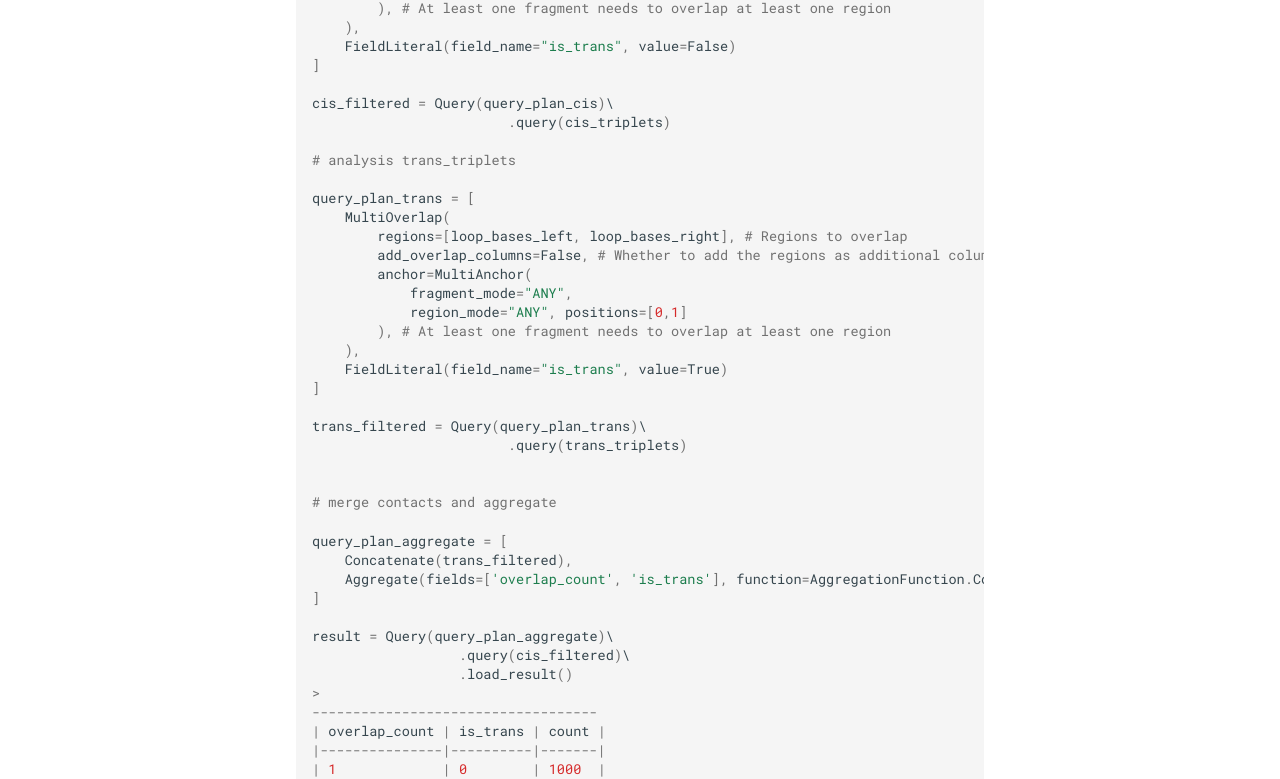
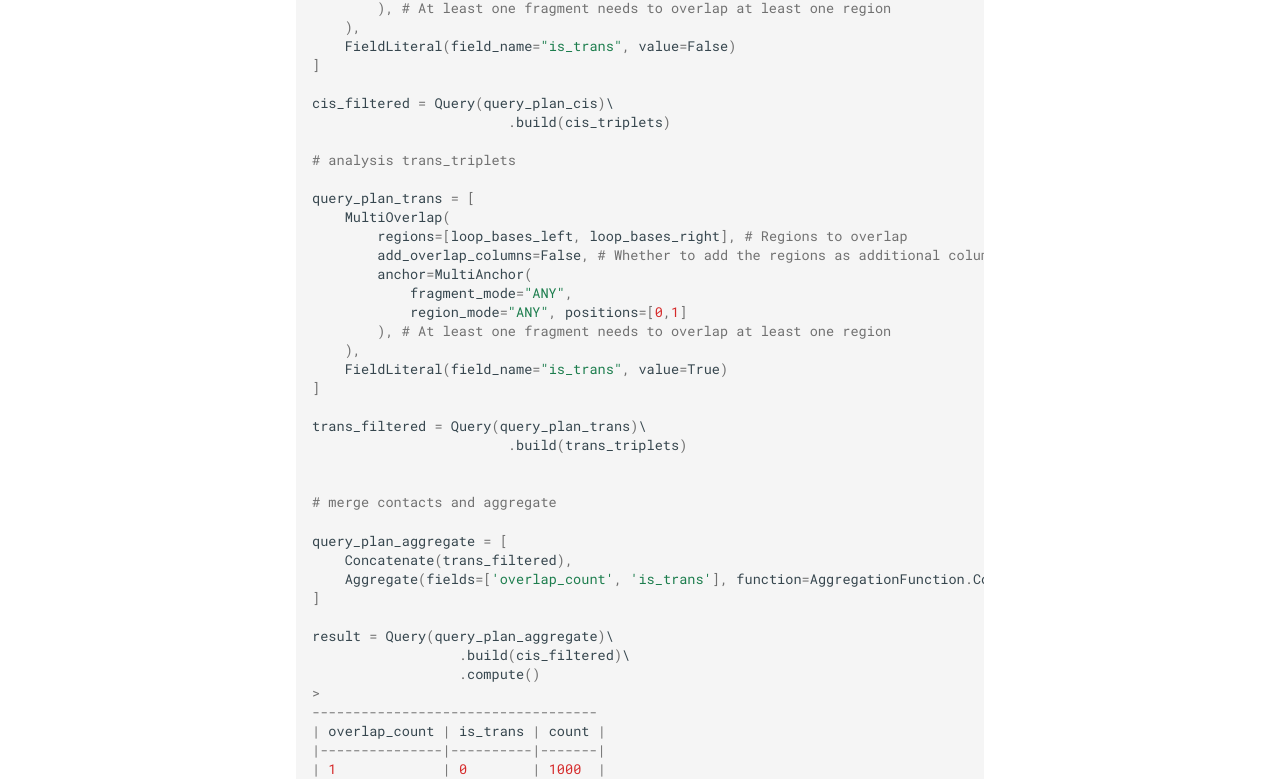
Before and after one commit to gerlichlab/spoc, an MkDocs documentation site: the page built from docs/query_engine_interface.md, in a window 1280 px wide and 1400 px high, scrolled down 2442 px. Shown: the part 466-1245 px from the top of the window. Built offline with MkDocs 1.6.1 and Material for MkDocs 9.7.7, drawn with Linux system fonts in a browser that asks for light colours; comment, search, counter and statistics services are not loaded.

```diff
--- a/docs/query_engine_interface.md
+++ b/docs/query_engine_interface.md
@@ -144,7 +144,7 @@
 ]
 
 cis_filtered = Query(query_plan_cis)\
-                        .query(cis_triplets)
+                        .build(cis_triplets)
 
 # analysis trans_triplets
 
@@ -161,7 +161,7 @@
 ]
 
 trans_filtered = Query(query_plan_trans)\
-                        .query(trans_triplets)
+                        .build(trans_triplets)
 
 
 # merge contacts and aggregate
@@ -172,8 +172,8 @@
 ]
 
 result = Query(query_plan_aggregate)\
-                  .query(cis_filtered)\
-                  .load_result()
+                  .build(cis_filtered)\
+                  .compute()
 >
 -----------------------------------
 | overlap_count | is_trans | count |
```
